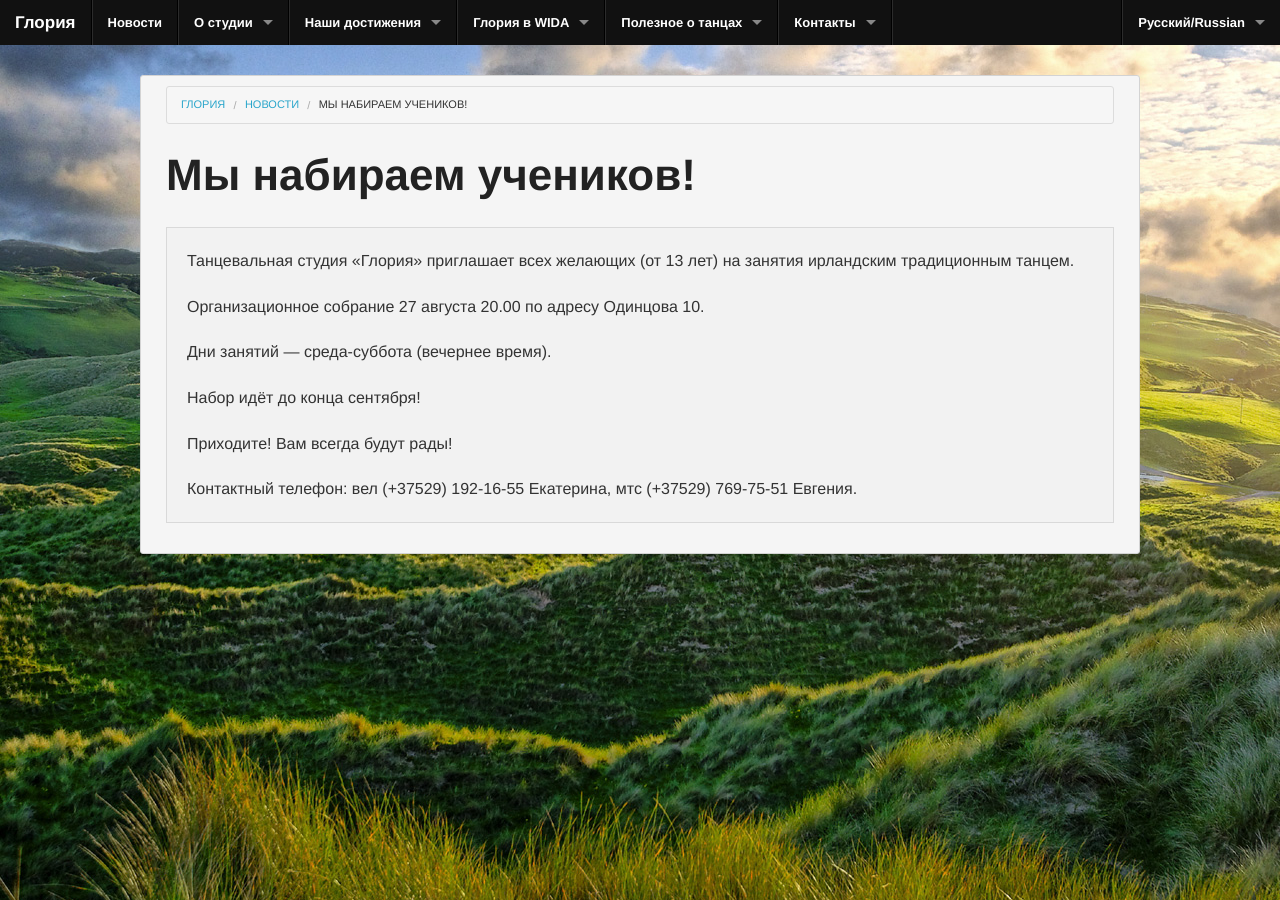
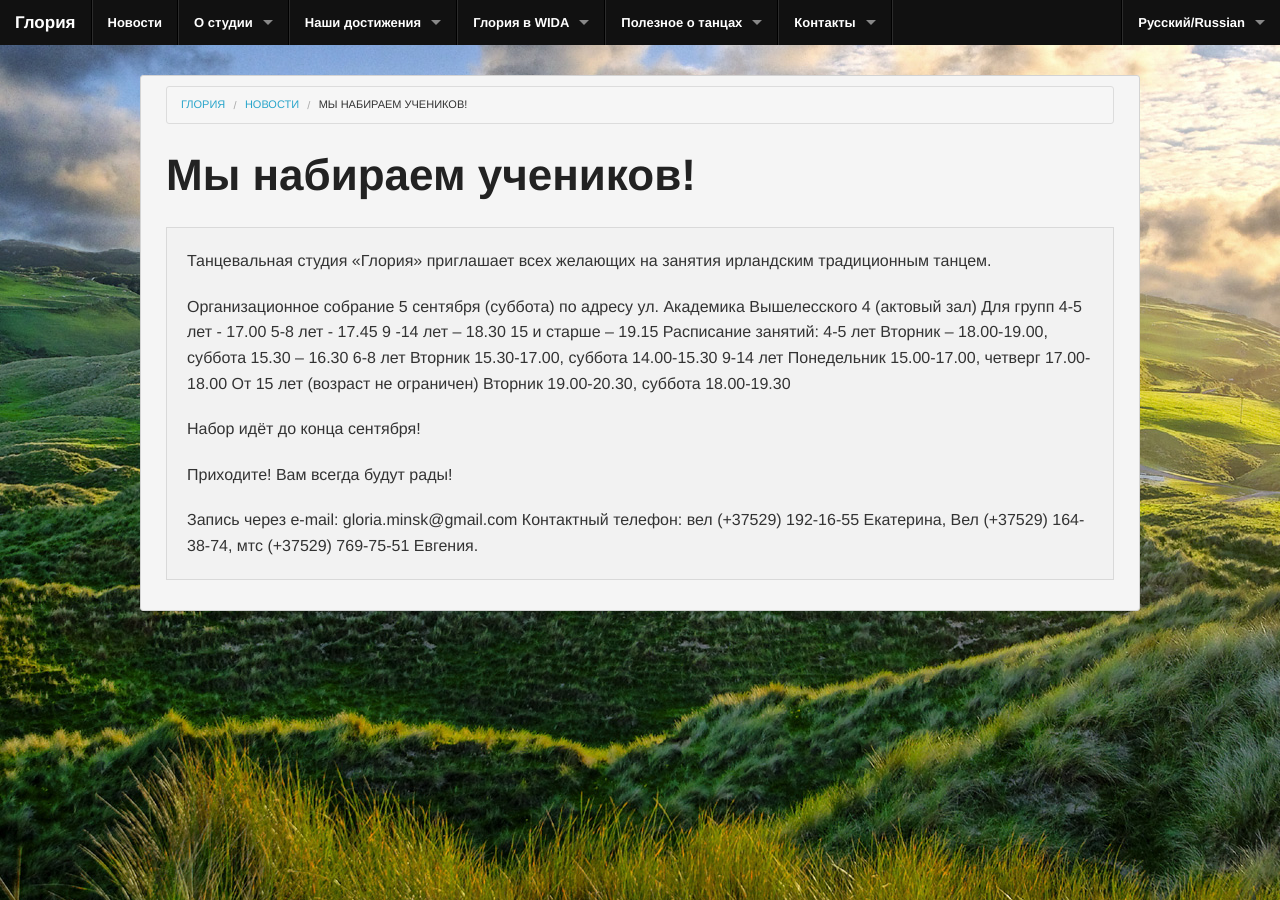
Before and after one commit to gloria-studio/gloria-studio.github.io, a Jekyll site: the page built from _posts/2014-08-27-we-recruit-studens.md, in a window 1280 px wide. Built offline with Jekyll 4.4.1, drawn with Linux system fonts in a browser that asks for light colours; Markdown is read by kramdown in place of the engine named in the settings.

Commit message:
Updated 2014-08-27-we-recruit-studens.md

```diff
--- a/_posts/2014-08-27-we-recruit-studens.md
+++ b/_posts/2014-08-27-we-recruit-studens.md
@@ -1,18 +1,33 @@
 ---
 layout: post
-title: Мы набираем учеников!
+title: "Мы набираем учеников!"
 category: ru
+published: true
 ---
 
-Танцевальная студия «Глория» приглашает всех желающих (от&nbsp;13&nbsp;лет) на&nbsp;занятия ирландским традиционным
-танцем.
 
-Организационное собрание 27 августа 20.00 по адресу Одинцова 10.
+Танцевальная студия «Глория» приглашает всех желающих на занятия ирландским традиционным танцем.
 
-Дни занятий — среда-суббота (вечернее время).
+Организационное собрание 5 сентября (суббота) по адресу ул. Академика Вышелесского 4 (актовый зал)
+Для групп
+4-5 лет - 17.00
+5-8 лет - 17.45
+9 -14 лет – 18.30
+15 и старше – 19.15
+Расписание занятий:
+4-5 лет
+Вторник – 18.00-19.00, суббота 15.30 – 16.30
+6-8 лет
+Вторник 15.30-17.00, суббота 14.00-15.30
+9-14 лет
+Понедельник 15.00-17.00, четверг 17.00-18.00
+От 15 лет (возраст не ограничен)
+Вторник 19.00-20.30, суббота 18.00-19.30
 
 Набор идёт до конца сентября!
 
 Приходите! Вам всегда будут рады!
 
-Контактный телефон: вел (+37529) 192-16-55 Екатерина, мтс (+37529) 769-75-51 Евгения.
+Запись через e-mail: gloria.minsk@gmail.com
+Контактный телефон: вел (+37529) 192-16-55 Екатерина,
+Вел (+37529) 164-38-74, мтс (+37529) 769-75-51 Евгения.
```
